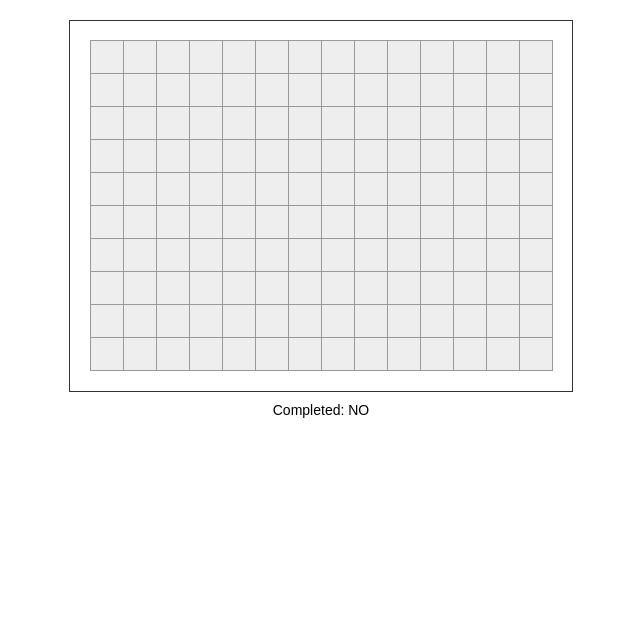
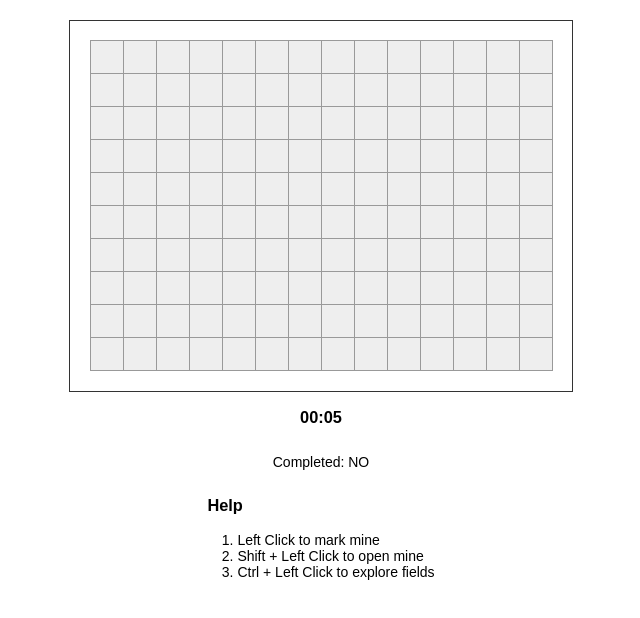
Before and after one commit to tdelev/minesweeper-react, a React (Create React App) app: page / in a window 1280 px wide. Shown: the top 618 px of the page, without its empty margins (319-959 px from the left). Built offline with nearby package versions, Linux system fonts and the light colour scheme.

Commit message:
Added timer and other improvements

```diff
--- a/src/App.tsx
+++ b/src/App.tsx
@@ -3,13 +3,16 @@ import './App.css';
 
 import { MineField } from './components/MineField';
 import { checkCompleted, Game, Mine, newGame, onExplore, onMark, onOpen } from './Game';
+import { Timer } from './components/Timer';
 
 class App extends React.Component<AppProps> {
     controlDown = false;
     shiftDown = false;
+    startTime: Date;
     state = {
         game: newGame(this.props.rows, this.props.columns),
-        completed: false
+        completed: false,
+        elapsedSeconds: 0
     };
 
     isControlKey(code: string) {
@@ -19,6 +22,8 @@ class App extends React.Component<AppProps> {
     isShiftKey(code: string) {
         return code === "ShiftLeft" || code === "ShiftRight";
     }
+
+    timer: any;
 
     componentDidMount() {
         document.onkeydown = (e: KeyboardEvent) => {
@@ -37,14 +42,26 @@ class App extends React.Component<AppProps> {
                 this.shiftDown = false;
             }
         };
+        this.startTime = new Date();
+        this.timer = setInterval(() => {
+            const now = new Date();
+            const elapsedMs = now.getTime() - this.startTime.getTime();
+            this.setState({
+                elapsedSeconds: Math.floor(elapsedMs / 1000)
+            });
+        }, 1000);
     }
 
     updateState(field: Mine, updateFn: (game: Game, field: Mine) => Game) {
         this.setState((prevState: any, props) => {
             const updatedGame = updateFn(prevState.game, field);
+            const completed = checkCompleted(updatedGame);
+            if (completed || updatedGame.exploded) {
+                clearInterval(this.timer);
+            }
             return {
                 game: updatedGame,
-                completed: checkCompleted(updatedGame)
+                completed: completed
             };
         });
     }
@@ -70,7 +87,16 @@ class App extends React.Component<AppProps> {
                     game={this.state.game}
                     onLeftClick={(field: Mine) => this.onSquareLeftClick(field)}
                     onRightClick={(field: Mine) => this.onSquareRightClick(field)}/>
+                <Timer elapsedSeconds={this.state.elapsedSeconds}/>
                 <div className='status'>Completed: {this.state.completed ? 'YES' : 'NO'}</div>
+                <div className='help'>
+                    <h3>Help</h3>
+                    <ol>
+                        <li>Left Click to mark mine</li>
+                        <li>Shift + Left Click to open mine</li>
+                        <li>Ctrl + Left Click to explore fields</li>
+                    </ol>
+                </div>
             </div>
         );
     }
--- a/src/Game.ts
+++ b/src/Game.ts
@@ -1,11 +1,11 @@
 import { Point } from "./components/MineSquare";
 
 export class Game {
-    constructor(public state: Array<Array<Mine>>) {
+    constructor(public state: Array<Array<Mine>>, public exploded = false) {
     }
 }
 
-const BOMBS_PROBABILITY = 0.1;
+const BOMBS_PROBABILITY = 0.15;
 
 const dx = [-1, 0, 1, -1, 1, -1, 0, 1];
 const dy = [-1, -1, -1, 0, 0, 1, 1, 1];
@@ -14,7 +14,7 @@ export const newGame = function (rows: number, columns: number): Game {
     const state = Array(rows).fill(null).map((r, i: number) => {
         return Array(columns).fill(null).map((c, j: number) => {
             const isBomb = Math.random() < BOMBS_PROBABILITY;
-            return new Mine({x: i, y: j}, false, isBomb, 0);
+            return new Mine({ x: i, y: j }, false, isBomb, 0);
         });
     });
     state.forEach((row, i) => {
@@ -39,7 +39,7 @@ function endGame(game: Game): Game {
         } else {
             return new Mine(field.position, field.isOpened, field.isMine, field.bombs, field.isMarked);
         }
-    });
+    }, true);
 }
 
 export const onOpen = function (game: Game, field: Mine): Game {
@@ -116,13 +116,13 @@ function updateZeros(fields: Array<Array<Mine>>, start: Mine) {
     }));
 }
 
-function update(fields: Array<Array<Mine>>, f: ((b: Mine) => Mine)): Game {
+function update(fields: Array<Array<Mine>>, f: ((b: Mine) => Mine), exploded = false): Game {
     const updated = fields.slice().map(row => {
         return row.slice().map(field => {
             return f(field);
         });
     });
-    return new Game(updated);
+    return new Game(updated, exploded);
 }
 
 
--- /dev/null
+++ b/src/components/Timer.tsx
@@ -0,0 +1,25 @@
+import * as React from "react";
+
+export class Timer extends React.Component<TimerProps> {
+
+    leadZero(num: number) {
+        return num < 10 ? `0${num}` : `${num}`;
+    }
+
+    renderTime(seconds: number) {
+        const min = Math.floor(seconds / 60);
+        const sec = seconds % 60;
+        return `${this.leadZero(min)}:${this.leadZero(sec)}`;
+    }
+
+    render() {
+        return (
+            <h3>{this.renderTime(this.props.elapsedSeconds)}</h3>
+        );
+    }
+}
+
+
+export interface TimerProps {
+    elapsedSeconds: number;
+}
```
Also changed, not shown: 2 other files (tests, documents, lock files or other folders).
